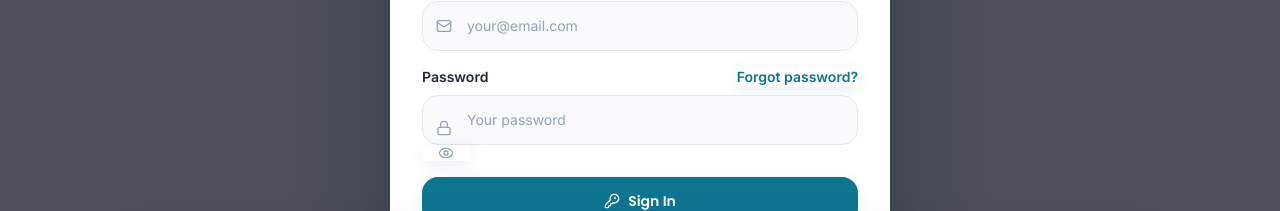
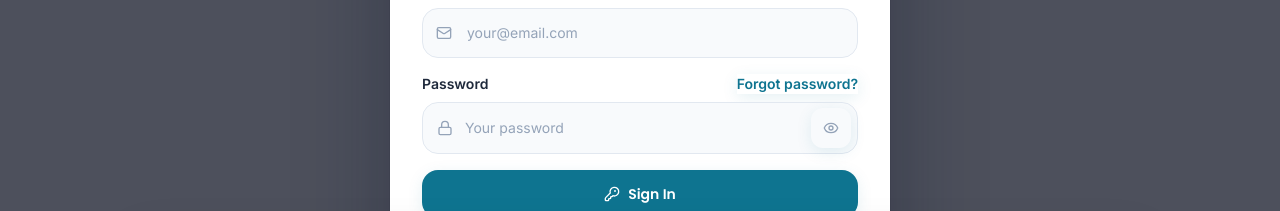
Before and after one commit to Sheddymae/bahari-asili-safaris, a Next.js app: page /login in a window 1280 px wide. Shown: the part 449-660 px from the top of the page. Built offline with nearby package versions, Linux system fonts and the light colour scheme; no server answers.

Commit message:
fix(auth): place password visibility inside field container

```diff
--- a/components/AuthModal.tsx
+++ b/components/AuthModal.tsx
@@ -495,8 +495,8 @@ export default function AuthModal({ isOpen, onClose, defaultMode = 'signin', red
                     </button>
                   )}
                 </div>
-                <div className="relative">
-                  <Lock className="pointer-events-none absolute left-3.5 top-1/2 h-4 w-4 -translate-y-1/2 text-slate-400" />
+                <div className="relative flex h-[52px] items-center rounded-2xl border border-slate-200 bg-slate-50 transition focus-within:border-ocean-600 focus-within:bg-white focus-within:ring-4 focus-within:ring-ocean-100">
+                  <Lock className="pointer-events-none ml-3.5 h-4 w-4 shrink-0 text-slate-400" />
                   <input
                     id="auth-password"
                     type={showPassword ? 'text' : 'password'}
@@ -506,14 +506,14 @@ export default function AuthModal({ isOpen, onClose, defaultMode = 'signin', red
                     value={password}
                     onChange={(e) => setPassword(e.target.value)}
                     placeholder={mode === 'signup' ? t.auth.passwordMin : t.auth.passwordPlaceholder}
-                    className="w-full rounded-2xl border border-slate-200 bg-slate-50 py-3.5 pl-11 pr-14 font-inter text-sm text-slate-900 outline-none transition placeholder:text-slate-400 focus:border-ocean-600 focus:bg-white focus:ring-4 focus:ring-ocean-100"
+                    className="min-w-0 flex-1 border-0 bg-transparent px-3 py-3.5 font-inter text-sm text-slate-900 outline-none placeholder:text-slate-400 focus:ring-0"
                   />
                   <button
                     type="button"
                     onClick={() => setShowPassword((visible) => !visible)}
                     aria-label={showPassword ? t.auth.hidePassword : t.auth.showPassword}
                     title={showPassword ? t.auth.hidePassword : t.auth.showPassword}
-                    className="absolute inset-y-0 right-0 flex w-12 items-center justify-center text-slate-400 transition hover:text-slate-700 focus:outline-none focus-visible:ring-2 focus-visible:ring-inset focus-visible:ring-ocean-200"
+                    className="mr-1.5 flex h-10 w-10 shrink-0 items-center justify-center rounded-xl text-slate-400 transition hover:bg-slate-200/70 hover:text-slate-700 focus:outline-none focus-visible:ring-2 focus-visible:ring-inset focus-visible:ring-ocean-200"
                   >
                     {showPassword ? <EyeOff className="h-4 w-4" /> : <Eye className="h-4 w-4" />}
                   </button>
```
